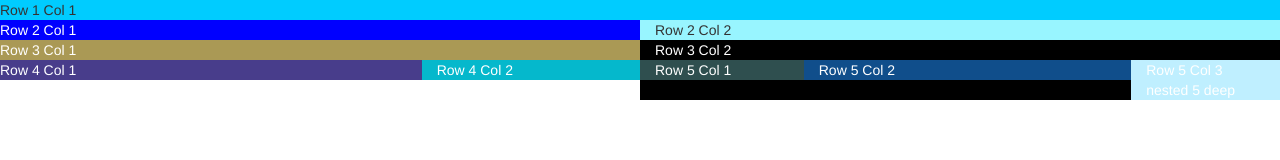
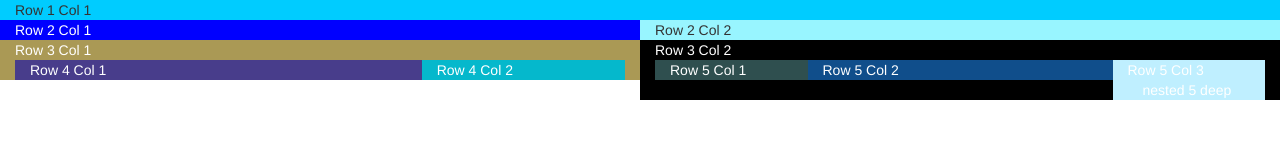
Before and after one commit to baursak/brian-gorman-bootstrap, a plain HTML site: page index.html in a window 1280 px wide. Drawn offline with nearby package versions, Linux system fonts and the light colour scheme.

Commit message:
chapter 03 lesson 004: row-fluid

```diff
--- a/index.html
+++ b/index.html
@@ -13,29 +13,29 @@
     <![endif]-->
 </head>
 <body>
-    <div id="row1" class="row">
+    <div id="row1" class="row-fluid">
         <div class="col-lg-12 col-md-12 col-sm-12 style-01"><span>Row 1 Col 1</span></div>
     </div>
-    <div id="row2" class="row">
+    <div id="row2" class="row-fluid">
         <div class="col-lg-6 col-md-6 col-sm-6 style-02"><span>Row 2 Col 1</span></div>
         <div class="col-lg-6 col-md-6 col-sm-6 style-03"><span>Row 2 Col 2</span></div>
     </div>
-    <div id="row3" class="row">
+    <div id="row3" class="row-fluid">
         <div class="col-lg-6 col-md-6 col-sm-6 style-02 style-04">
             <span>Row 3 Col 1</span>
-            <div id="row4" class="row">
+            <div id="row4" class="row-fluid">
                 <div class="col-lg-8 col-md-8 col-sm-8 style-05"><span>Row 4 Col 1</span></div>
                 <div class="col-lg-4 col-md-4 col-sm-4 style-06"><span>Row 4 Col 2</span></div>
             </div>
         </div>
         <div class="col-lg-6 col-md-6 col-sm-6 style-03 style-bw">
             <span>Row 3 Col 2</span>
-            <div id="row5" class="row">
+            <div id="row5" class="row-fluid">
                 <div class="col-lg-3 col-md-3 col-sm-3 style-07"><span>Row 5 Col 1</span></div>
                 <div class="col-lg-6 col-md-6 col-sm-6 style-08"><span>Row 5 Col 2</span></div>
                 <div class="col-lg-3 col-md-3 col-sm-3 style-09">
                     <span>Row 5 Col 3</span>
-                    <div class="row">
+                    <div class="row-fluid">
                         <div class="col-sm-12 col-xs-12">
                             <span>nested 5 deep</span>
                         </div>
```
